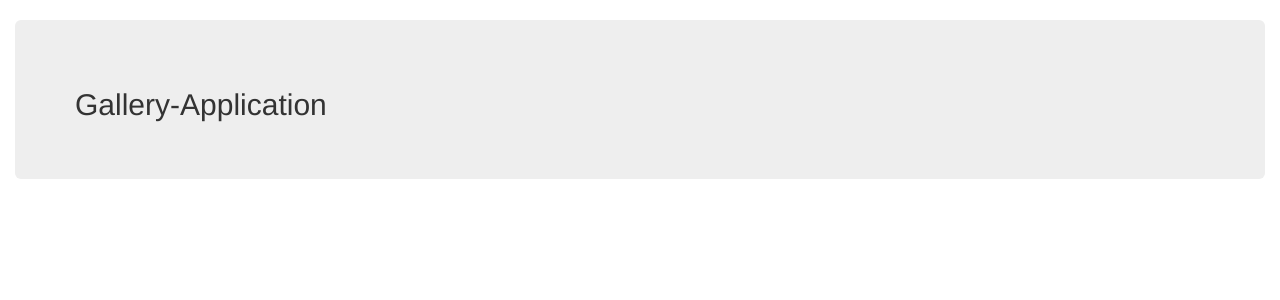
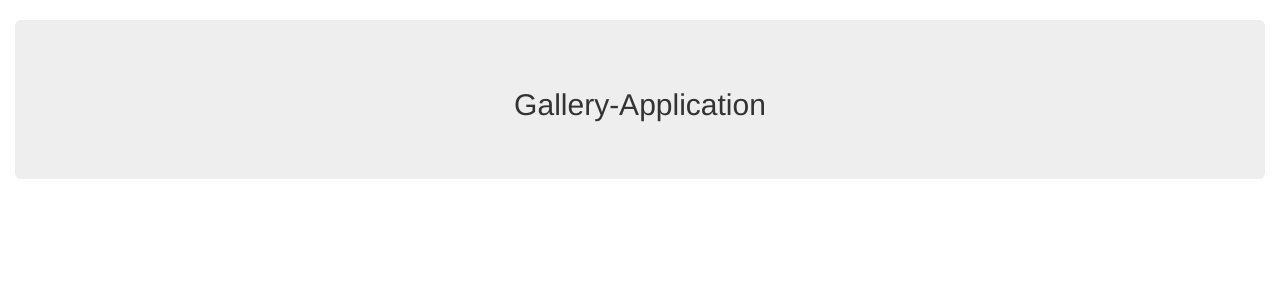
Before and after one commit to Adho-Code/Gallery-App, a Django app: page / in a window 1280 px wide. Shown: the part 52-352 px from the top of the page. Run offline with Django 3.2, Linux system fonts and the light colour scheme; data that the repository does not hold is empty; some libraries are stand-ins or nearby versions.

Commit message:
add style to title jumbotron

```diff
--- a/pictures/templates/index.html
+++ b/pictures/templates/index.html
@@ -5,7 +5,7 @@
 
 <div class="container-fluid">
         <div class="jumbotron">
-                <h2 class="display-4">Gallery-Application</h2>
+                <h2 class = "text-center">Gallery-Application</h2>
 
               </div>
     <!-- displaying images -->
```
